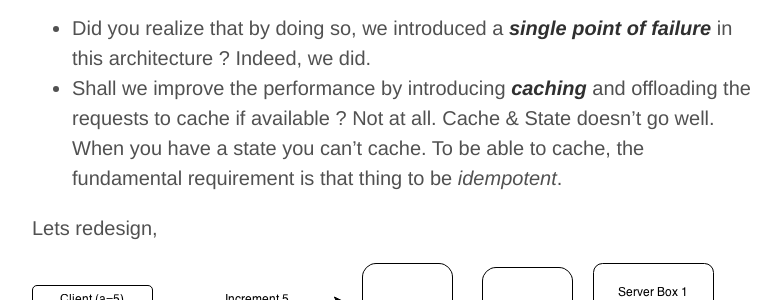
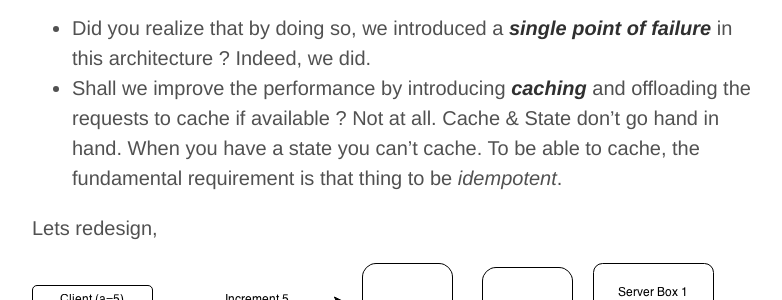
Before and after one commit to lakshma/lakshma.github.io, a Jekyll site: the page built from _posts/2015-05-07-about-state-in-web-app.md, in a window 1280 px wide. Shown: the part 1182-1482 px from the top of the page, without its empty margins (248-1030 px from the left). Built offline with Jekyll 4.4.1, drawn with Linux system fonts in a browser that asks for light colours; Markdown is read by kramdown in place of the engine named in the settings.

Commit message:
no message

```diff
--- a/_posts/2015-05-07-about-state-in-web-app.md
+++ b/_posts/2015-05-07-about-state-in-web-app.md
@@ -21,8 +21,8 @@ upfront. What happens now ? clients state information is now spread across serve
 If we host a database server in the network which all the server boxes can access, we can get around this problem. Great. Are we ok now ? Wait
 
 * Did you realize that by doing so, we introduced a **_single point of failure_** in this architecture ? Indeed, we did.
-* Shall we improve the performance by introducing **_caching_** and offloading the requests to cache if available ? Not at all. Cache & State doesn't go well. When you have a state
-you can't cache. To be able to cache, the fundamental requirement is that thing to be _idempotent_.
+* Shall we improve the performance by introducing **_caching_** and offloading the requests to cache if available ? Not at all. Cache & State don't go hand in hand. When you
+have a state you can't cache. To be able to cache, the fundamental requirement is that thing to be _idempotent_.
 
 Lets redesign,
 
```
